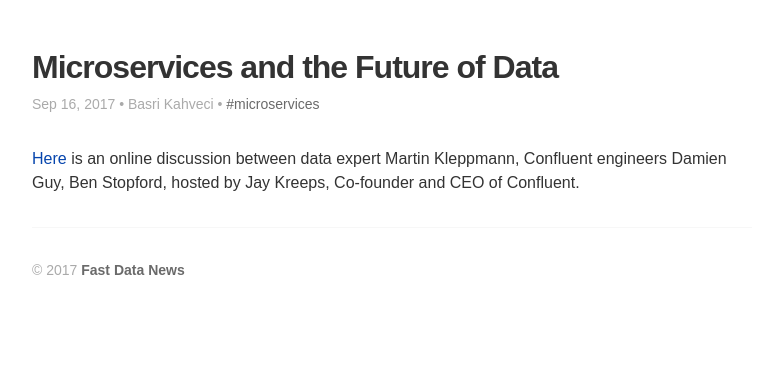
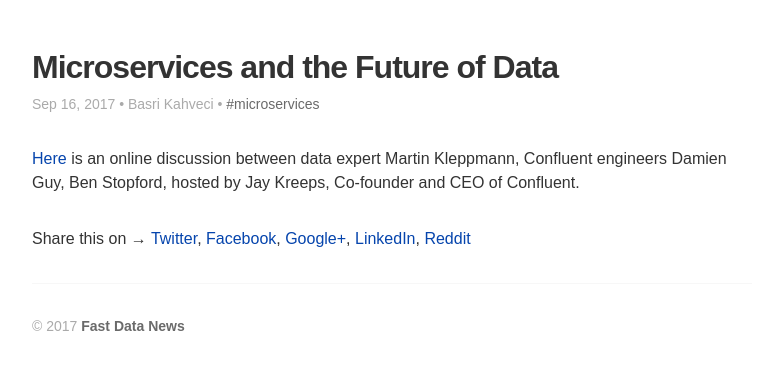
Before and after one commit to metanet/fastdatanews, a Jekyll site: the page built from _posts/2017-09-16-microservices-and-the-future-of-data.md, in a window 1280 px wide. Shown: the top 370 px of the page, without its empty margins (8-765 px from the left). Built offline with Jekyll 4.4.1, drawn with Linux system fonts in a browser that asks for light colours; some web fonts are replaced; comment, search, counter and statistics services are not loaded.

Commit message:
Add social share buttons

```diff
--- a/_layouts/post.html
+++ b/_layouts/post.html
@@ -28,6 +28,14 @@ layout: default
   <div class="post-content" itemprop="articleBody">
     {{ content }}
   </div>
+  <div class="share-page">
+      Share this on &rarr;
+      <a href="https://twitter.com/intent/tweet?text={{ page.title }}&url={{ site.url }}{{ page.url }}&via={{ site.twitter_username }}&related={{ site.twitter_username }}" rel="nofollow" target="_blank" title="Share on Twitter">Twitter</a>,
+      <a href="https://facebook.com/sharer.php?u={{ site.url }}{{ page.url }}" rel="nofollow" target="_blank" title="Share on Facebook">Facebook</a>,
+      <a href="https://plus.google.com/share?url={{ site.url }}{{ page.url }}" rel="nofollow" target="_blank" title="Share on Google+">Google+</a>,
+      <a href="http://www.linkedin.com/shareArticle?mini=true&url={{ site.url }}{{ page.url }}&title={{ page.title }}" rel="nofollow" target="_blank" title="Share on LinkedIn">LinkedIn</a>,
+      <a href="http://www.reddit.com/submit?url={{ site.url }}{{ page.url }}&title={{ page.title }}" rel="nofollow" target="_blank" title="Share on Reddit">Reddit</a>
+  </div>
   <hr>
   {% if page.comment %}
     {% include disqus.html %}
```
